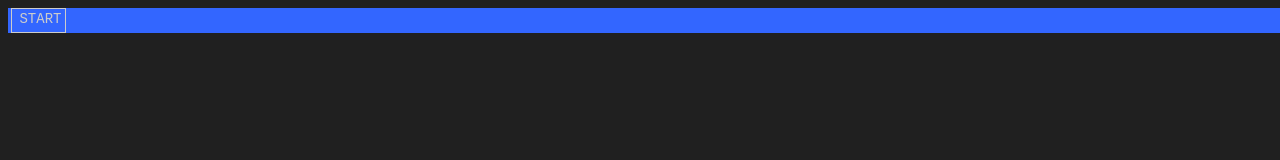
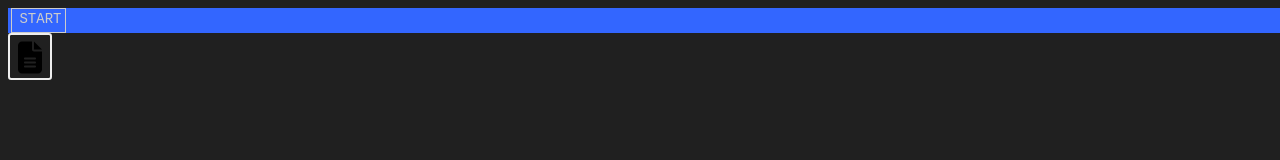
Before and after one commit to nicpolhamus/portfolio, a Next.js app: page / in a window 1280 px wide. Shown: the top 160 px of the page. Built offline with nearby package versions, Linux system fonts and the light colour scheme.

Commit message:
switched to fontawesome icons for now

```diff
--- a/package.json
+++ b/package.json
@@ -9,6 +9,9 @@
     "lint": "next lint"
   },
   "dependencies": {
+    "@fortawesome/fontawesome-svg-core": "^6.4.0",
+    "@fortawesome/free-solid-svg-icons": "^6.4.0",
+    "@fortawesome/react-fontawesome": "^0.2.0",
     "next": "12.2.5",
     "react": "18.2.0",
     "react-dom": "18.2.0",
--- a/src/components/core/system/desktop/component.tsx
+++ b/src/components/core/system/desktop/component.tsx
@@ -4,6 +4,8 @@ import { Plane } from "../../../../constants/Plane";
 
 import { DesktopMenuBar } from "../menuBar/component";
 import { Start } from "../menuBar/items";
+import { Shortcut } from '../shortcut/component';
+import { faFileLines } from '@fortawesome/free-solid-svg-icons';
 
 interface IDesktop {
   height: number;
@@ -42,6 +44,7 @@ export function Desktop({ height, width }: IDesktop) {
       <DesktopMenuBar items={[Start]} />
       {/* need to set a window outlet here */}
       <WindowOutlet checkBounds={checkBounds} />
+      <Shortcut icon={faFileLines} size='2xl' border />
     </div>
   );
 }
--- /dev/null
+++ b/src/components/core/system/shortcut/component.tsx
@@ -0,0 +1,20 @@
+import { IconDefinition, SizeProp } from '@fortawesome/fontawesome-svg-core';
+import { FontAwesomeIcon } from '@fortawesome/react-fontawesome';
+import { MouseEventHandler } from 'react';
+
+export interface ShortcutProps {
+  icon: IconDefinition,
+  onClick: MouseEventHandler<HTMLAnchorElement>;
+  border?: boolean,
+  size?: SizeProp,
+}
+
+export function Shortcut({ border, icon, onClick, size }: ShortcutProps) {
+  return (
+    <>
+      <a onClick={onClick}>
+        <FontAwesomeIcon border={border} icon={icon} size={size}/>
+      </a>
+    </>
+  );
+}
```
Also changed, not shown: 1 other file (tests, documents, lock files or other folders).
